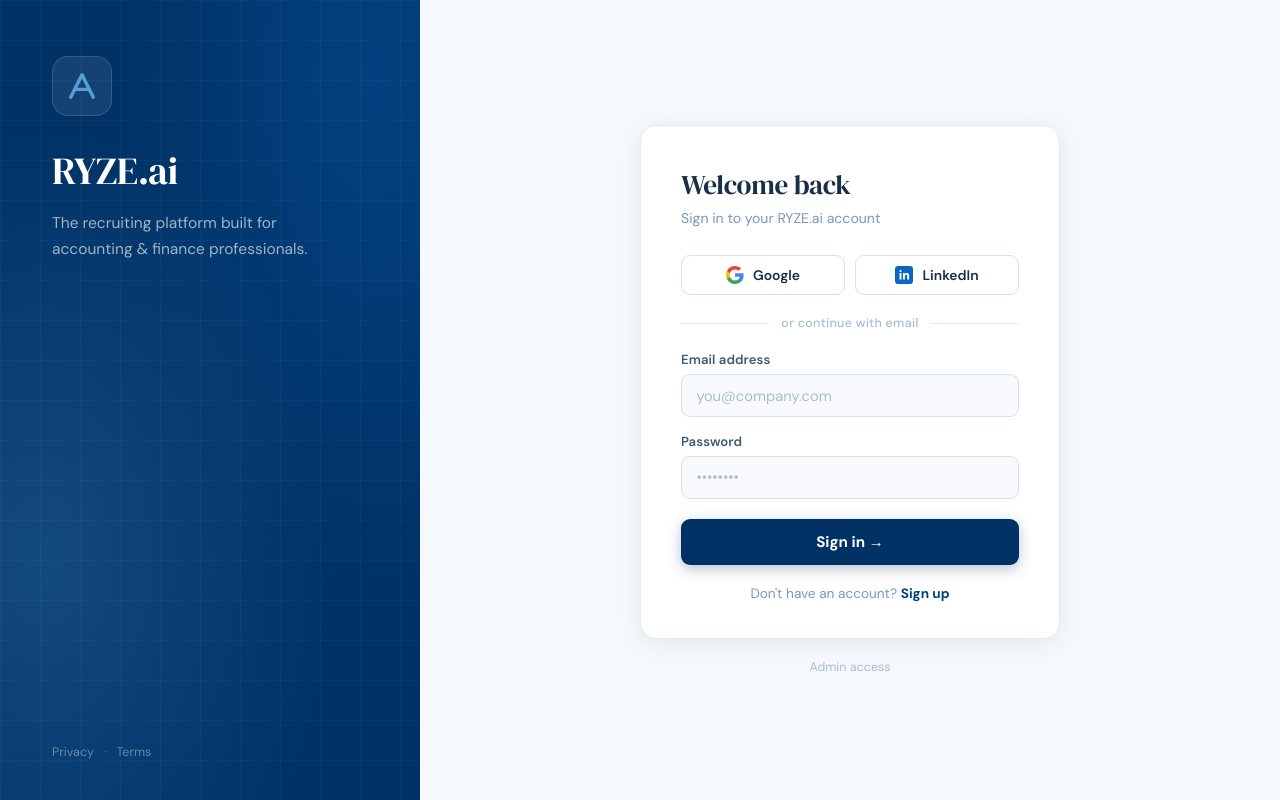
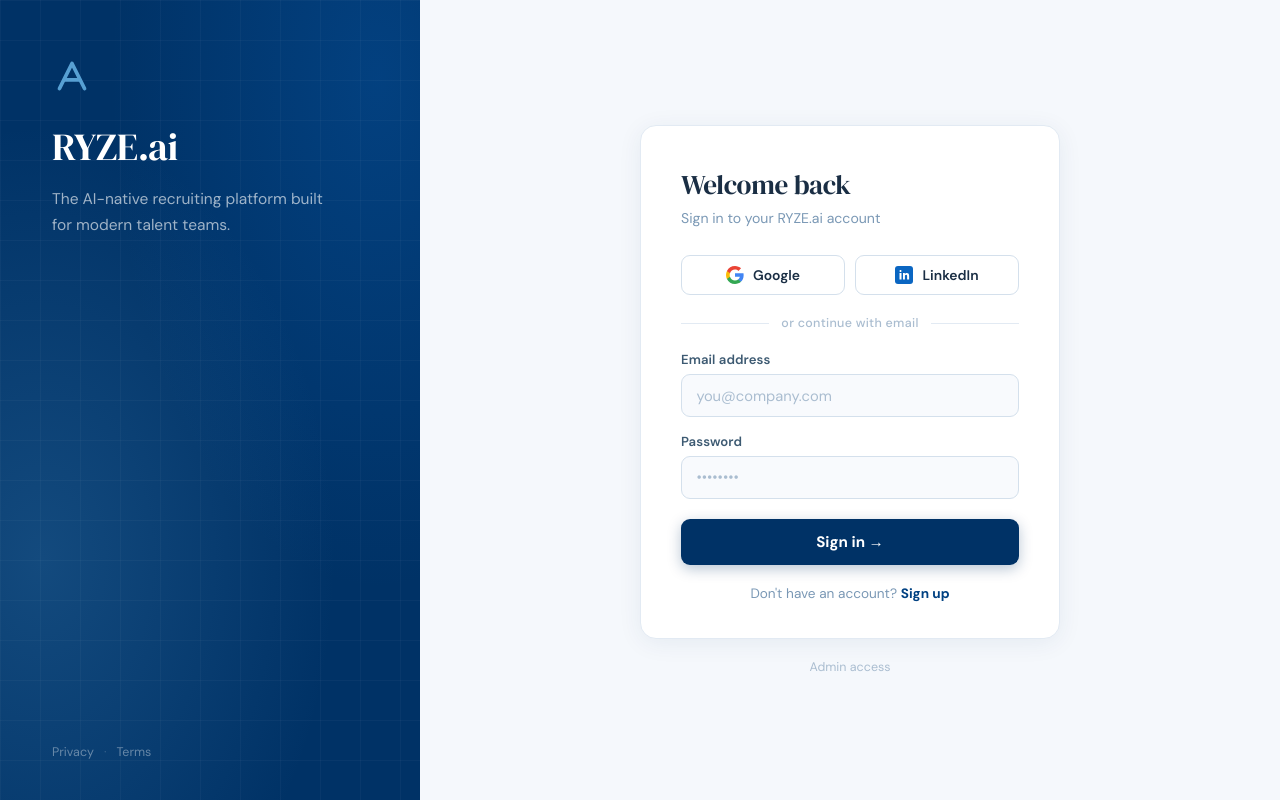
Before and after one commit to djahern-max/ryzerecruiting_frontend, a React (Vite) app: page /login in a window 1280 px wide. Built offline with nearby package versions, Linux system fonts and the light colour scheme.

Commit message:
slight modification to the Login Page

```diff
--- a/src/pages/LoginPage.jsx
+++ b/src/pages/LoginPage.jsx
@@ -101,11 +101,11 @@
             <div className={styles.left}>
                 <div className={styles.leftInner}>
                     <div className={styles.logoMark}>
-                        <RyzeLogo size={36} color="#57a0d3" />
+                        <RyzeLogo size={40} color="#57a0d3" />
                     </div>
                     <h1 className={styles.brandName}>RYZE.ai</h1>
                     <p className={styles.brandTagline}>
-                        The recruiting platform built for accounting &amp; finance professionals.
+                        The AI-native recruiting platform built for modern talent teams.
                     </p>
 
                     <div className={styles.featureList}>
--- a/src/pages/LoginPage.module.css
+++ b/src/pages/LoginPage.module.css
@@ -51,13 +51,7 @@
 .logoMark {
     display: flex;
     align-items: center;
-    justify-content: center;
-    width: 60px;
-    height: 60px;
-    background: rgba(255, 255, 255, 0.08);
-    border: 1px solid rgba(255, 255, 255, 0.14);
-    border-radius: 16px;
-    margin-bottom: 28px;
+    margin-bottom: 24px;
 }
 
 .brandName {
```
